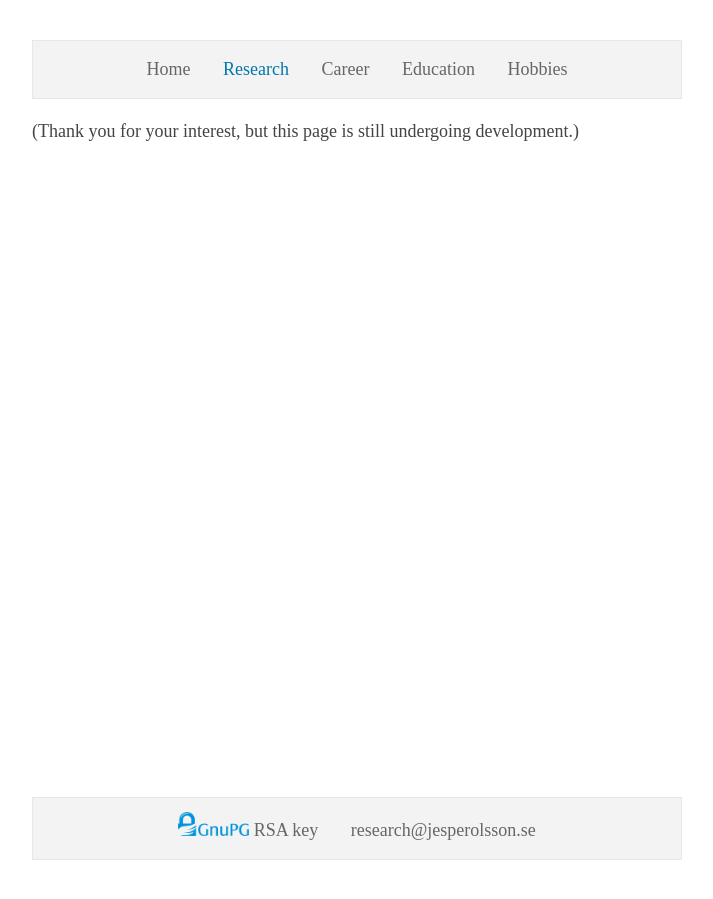
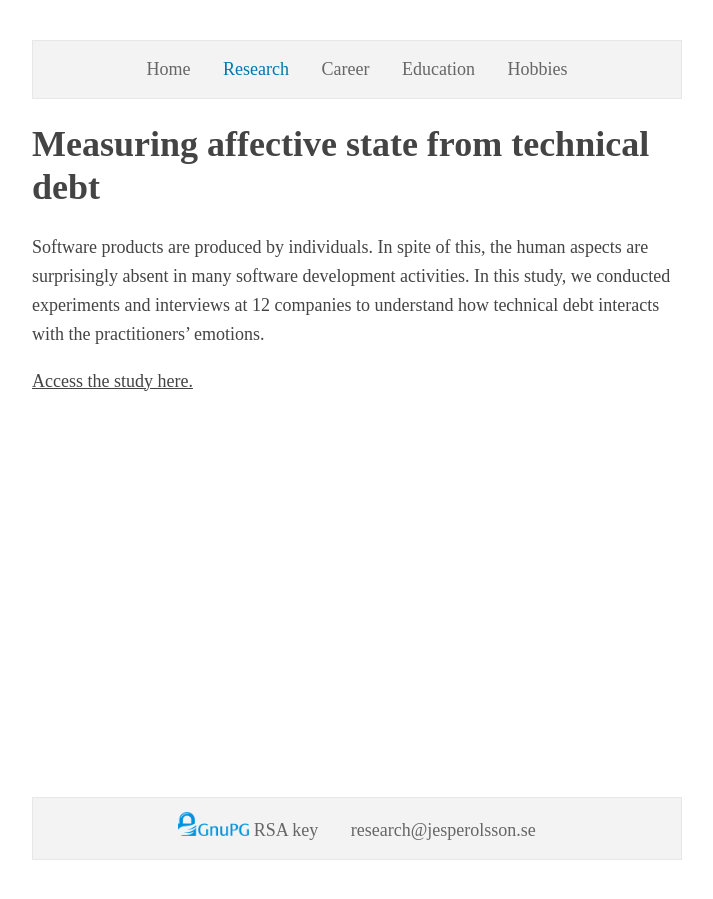
Before and after one commit to jesperolsson-se/Website, a Jekyll site: the page built from research/index.md, in a window 1280 px wide. Shown: the whole page, without its empty margins (283-996 px from the left). Built offline with Jekyll 4.4.1, drawn with Linux system fonts in a browser that asks for light colours.

Commit message:
content(Research): Add affective states

```diff
--- a/research/index.md
+++ b/research/index.md
@@ -2,4 +2,7 @@
 title: Research
 emailHandle: research
 ---
-(Thank you for your interest, but this page is still undergoing development.)
+# Measuring affective state from technical debt
+Software products are produced by individuals. In spite of this, the human aspects are surprisingly absent in many software development activities. In this study, we conducted experiments and interviews at 12 companies to understand how technical debt interacts with the practitioners' emotions.
+
+[Access the study here.](https://arxiv.org/abs/2009.10660)
```
